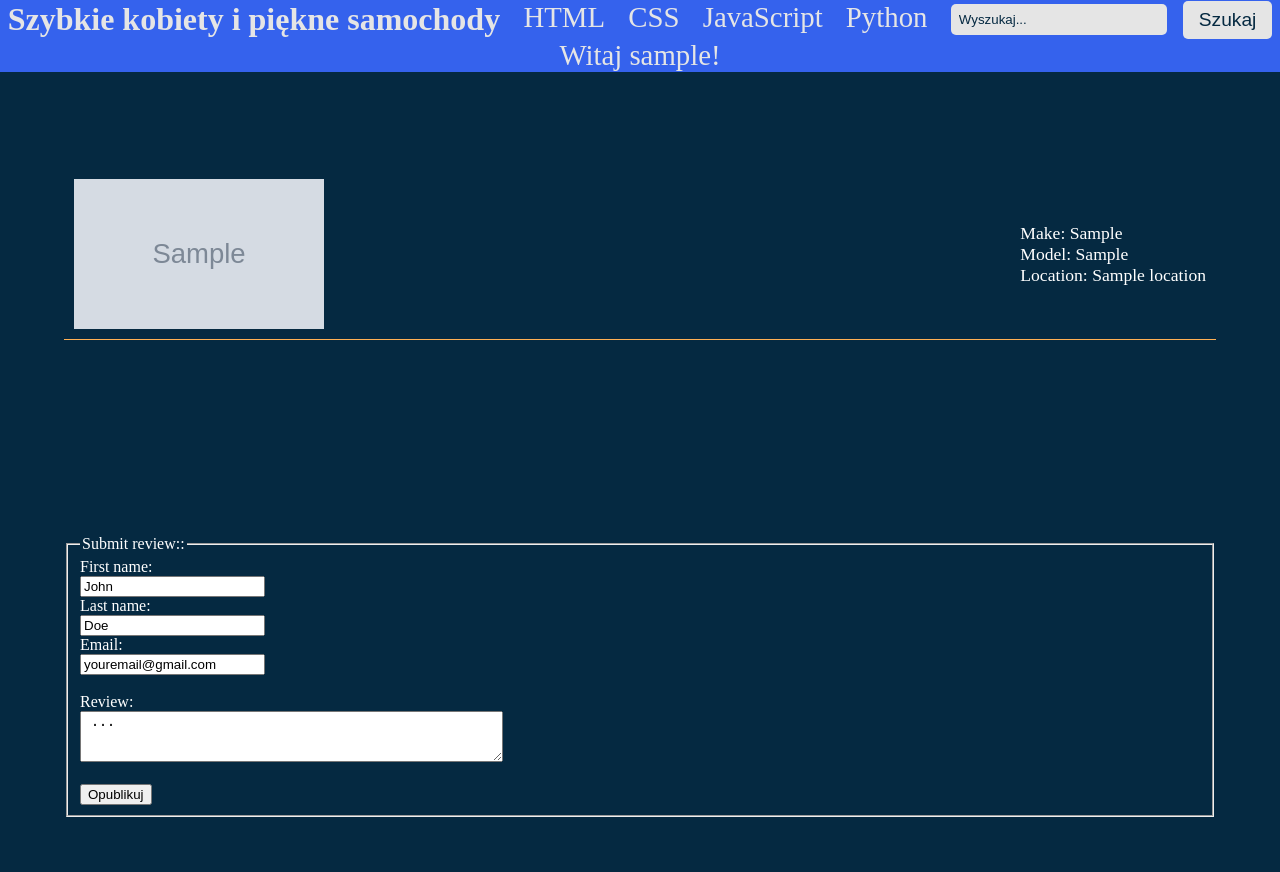
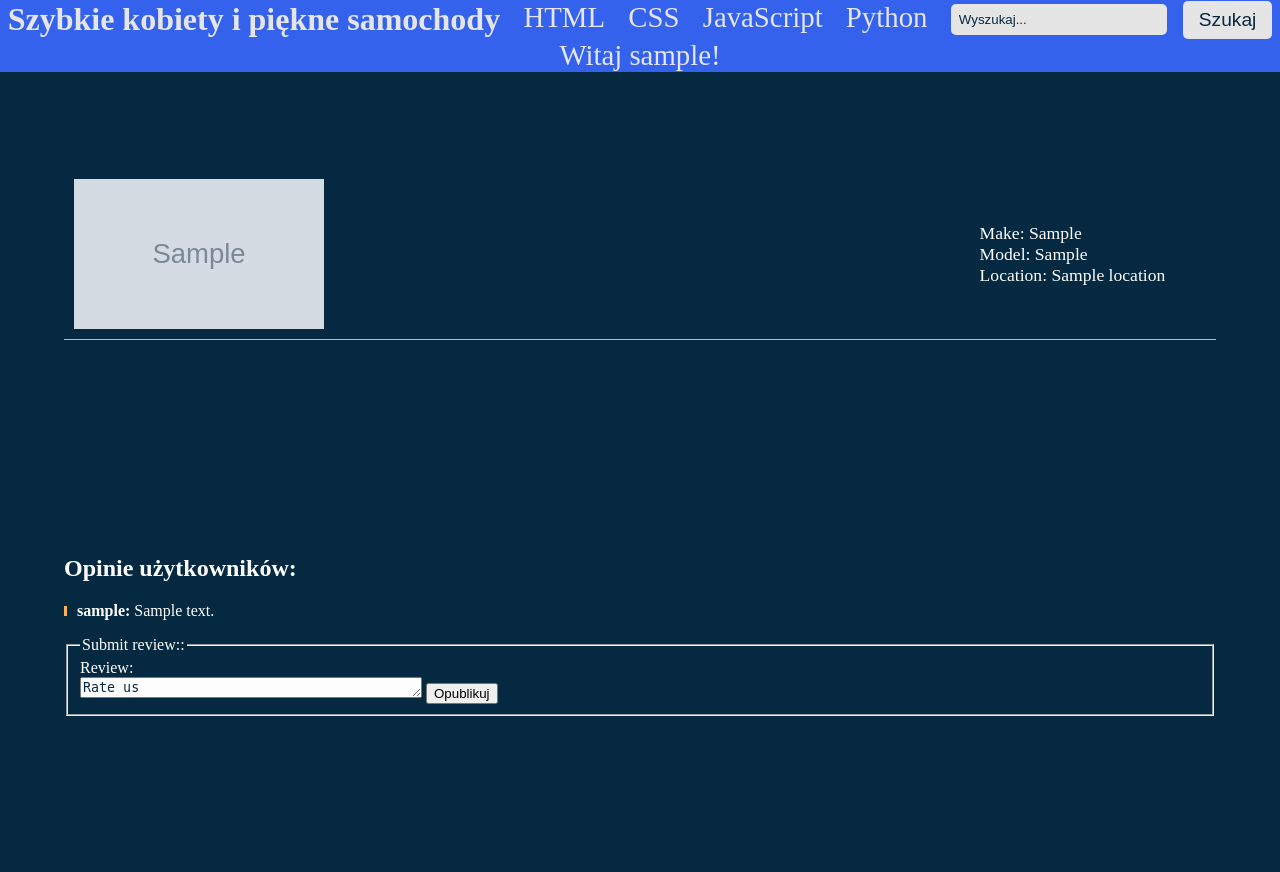
Before and after one commit to XeroChan/CR, a PHP site: page / in a window 1280 px wide. Run offline with PHP 8.4, Linux system fonts and the light colour scheme; the visitor is signed in with stand-in values (Sample User, id 1); tables that the repository leaves empty hold one stand-in row (values such as "Sample post"); grey boxes marked "Sample" are stand-in pictures.

Commit message:
Reviews visible

```diff
--- a/CSS/main.css
+++ b/CSS/main.css
@@ -162,6 +162,10 @@ body {
   margin: 0;
 }
 
+#database p{
+  text-align: left;
+  width: 20%;
+}
 
 #recommendations {
   width: 90%;
@@ -358,3 +362,21 @@ body {
 .registration-container form button:hover {
   background-color: var(--accent-color);
 }
+#recommendations ul {
+  list-style-type: none;
+  padding-left: 0;
+}
+
+#recommendations li::before {
+  content: "";
+  display: inline-block;
+  width: 3px;
+  height: 10px;
+  background-color: var(--accent-color);
+  margin-right: 10px;
+}
+
+textarea{
+  width: 30%;
+  height: auto;
+}
--- a/HTML/index.php
+++ b/HTML/index.php
@@ -1,8 +1,6 @@
 <?php
 session_start();
-ini_set('display_errors', 1);
-ini_set('display_startup_errors', 1);
-error_reporting(E_ALL);
+
 
 ?>
 <!DOCTYPE html>
@@ -22,7 +20,7 @@ error_reporting(E_ALL);
     <script>
         window.onload = function() {
             <?php
-            if (isset($_SESSION['success']) && isset($_SESSION['user'])) {
+            if (isset($_SESSION['success']) && isset($_SESSION['username'])) {
             $success = $_SESSION['success'];
             unset($_SESSION['success']);
             if ($success) {
@@ -58,9 +56,9 @@ error_reporting(E_ALL);
         </article>
         <form method="POST" action="login.php">
             <?php
-            if(isset($_SESSION['user'])){
-                $user = $_SESSION['user'];
-                echo 'Witaj '.$user."!";
+            if(isset($_SESSION['username'])){
+                $usern = $_SESSION['username'];
+                echo 'Witaj '.$usern."!";
             } else{
                 echo '<button type="submit" id="loginButton">Zaloguj się</button>';
             }
@@ -79,23 +77,18 @@ error_reporting(E_ALL);
             ?>
         </article>
         <article id="recommendations">
+            <?php require "../PHP/getReviews.php" ?>
             <form method="POST" action="../PHP/postReview.php">
                 <fieldset>
                     <legend> Submit review:: </legend>
-                    <label for="fname">First name:</label><br>
-                    <input type="text" id="fname" name="fname" value="John"><br>
-                    <label for="lname">Last name:</label><br>
-                    <input type="text" id="lname" name="lname" value="Doe"><br>
-                    <label for="email">Email:</label><br>
-                    <input type="email" id="email" name="email" value="youremail@gmail.com"><br><br>
-                    <label for="desc">Review:</label><br><textarea id="desc" name="review" rows="3" cols="50"> ...
-                    </textarea><br><br>
+                    <label for="desc">Review:</label><br>
+                    <textarea id="desc" name="review" rows="1" cols="50" placeholder="Rate us"></textarea>
                     <?php
-                    if(isset($_SESSION['user'])){
-                        $user = $_SESSION['user'];
+                    if(isset($_SESSION['username'])){
+                        $user = $_SESSION['username'];
                         echo '<button type="submit" id="reviewButton">Opublikuj</button>';
                     } else{
-                        echo '<p>Opinie mogą wystawić tylko zalogowaniu użytkownicy!</p>';
+                        echo '<p>Opinie mogą wystawić tylko zalogowani użytkownicy!</p>';
                     }
                     ?>
 
--- a/PHP/checkUser.php
+++ b/PHP/checkUser.php
@@ -16,7 +16,7 @@ if (isset($host) && isset($user) && isset($pass) && isset($database)) {
                 $row = $result->fetch_assoc();
                 $user = $row['Username'];
                 $passwd = $row['Password'];
-                $_SESSION['user'] = $user;
+                $_SESSION['username'] = $user;
                 $result->free_result();
                 header('Location: ../HTML/index.php');
             } else {
--- a/PHP/connect.php
+++ b/PHP/connect.php
@@ -1,6 +1,4 @@
 <?php
-
-
 $host = "localhost";
 $user = "root";
 $pass = "";
--- /dev/null
+++ b/PHP/getReviews.php
@@ -0,0 +1,27 @@
+<?php
+require_once "db_connect.php";
+if (isset($host) && isset($user) && isset($pass) && isset($database)) {
+    $connect = @new mysqli($host, $user, $pass, $database);
+    if ($connect->connect_errno != 0) {
+        echo "Error: " . $connect->connect_errno . " Description: " . $connect->connect_error;
+    } else {
+// Pobierz opinie użytkowników
+        $queryReviews = "SELECT tbl_users.Username, tbl_review.Review FROM tbl_users_reviews
+                            INNER JOIN tbl_users ON tbl_users_reviews.User_ID = tbl_users.User_ID
+                            INNER JOIN tbl_review ON tbl_users_reviews.Review_ID = tbl_review.Review_ID";
+        $resultReviews = $connect->query($queryReviews);
+
+        if ($resultReviews->num_rows > 0) {
+            echo "<h2>Opinie użytkowników:</h2>";
+            echo "<ul>";
+            while ($row = $resultReviews->fetch_assoc()) {
+                $username = $row['Username'];
+                $review = $row['Review'];
+                echo "<li><strong>$username:</strong> $review</li>";
+            }
+            echo "</ul>";
+        }
+    }
+    $resultReviews->close();
+    $connect->close();
+}
--- a/PHP/registerUser.php
+++ b/PHP/registerUser.php
@@ -15,9 +15,11 @@ if (isset($host) && isset($user) && isset($pass) && isset($database)) {
         $stmt->execute();
         if ($stmt->affected_rows > 0) {
             $_SESSION['message'] = "Registration successful. Please login.";
+            $_SESSION['successR'] = true;
             header('Location: ../HTML/registration.php');
         } else {
             $_SESSION['message'] = "Registration failed.";
+            $_SESSION['successR'] = false;
             header('Location: ../HTML/registration.php');
         }
     }
```
Also changed, not shown: HTML/registration.php (+19 -0 lines), PHP/postReview.php (+2 -5 lines).
